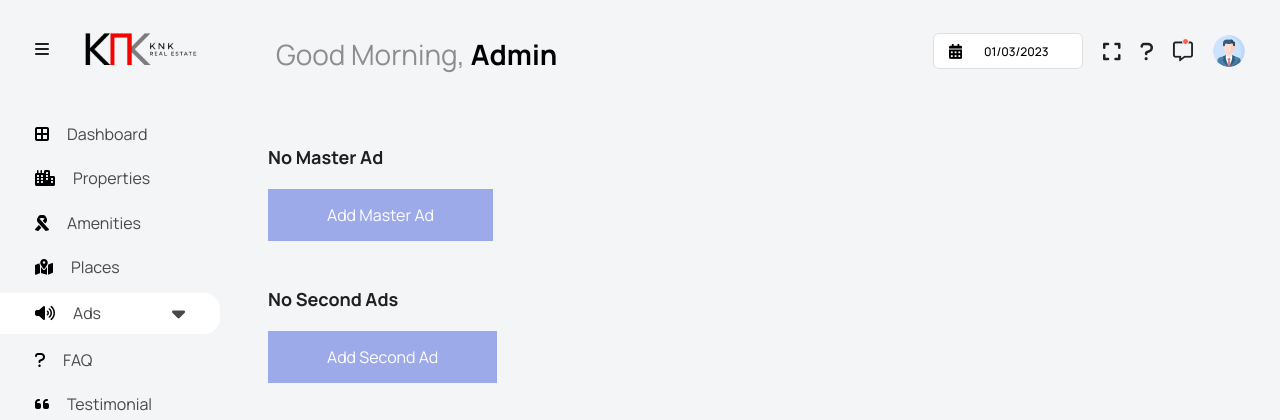
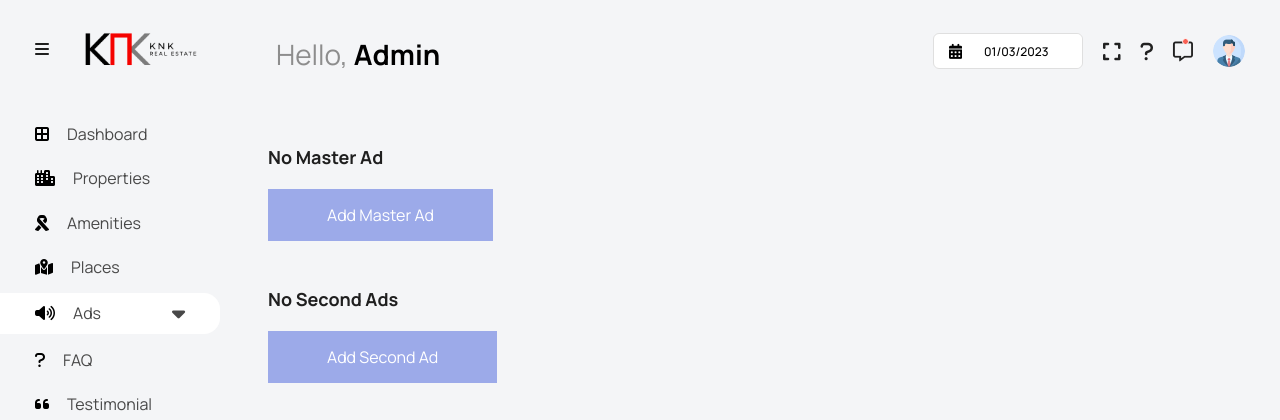
Before and after one commit to adil-shabab/KNK-Properties, a Django app: page /account/ads/desktop in a window 1280 px wide. Shown: the top 420 px of the page. Run offline with Django 4.2, Linux system fonts and the light colour scheme; a user stored in the database is signed in; data that the repository does not hold is empty; some libraries are stand-ins or nearby versions.

Commit message:
goodmorning changed to hello

```diff
--- a/templates/backend/admin-header.html
+++ b/templates/backend/admin-header.html
@@ -19,7 +19,7 @@
     <div class="navbar-menu-wrapper d-flex align-items-top">
       <ul class="navbar-nav">
         <li class="nav-item font-weight-semibold d-none d-lg-block ms-0">
-          <h1 class="mt-3 welcome-text">Good Morning, <span class="text-black fw-bold text-capitalize">{{request.user}}</span></h1>
+          <h1 class="mt-3 welcome-text">Hello, <span class="text-black fw-bold text-capitalize">{{request.user}}</span></h1>
           <h3 class="welcome-sub-text"></h3>
         </li>
       </ul>
```
